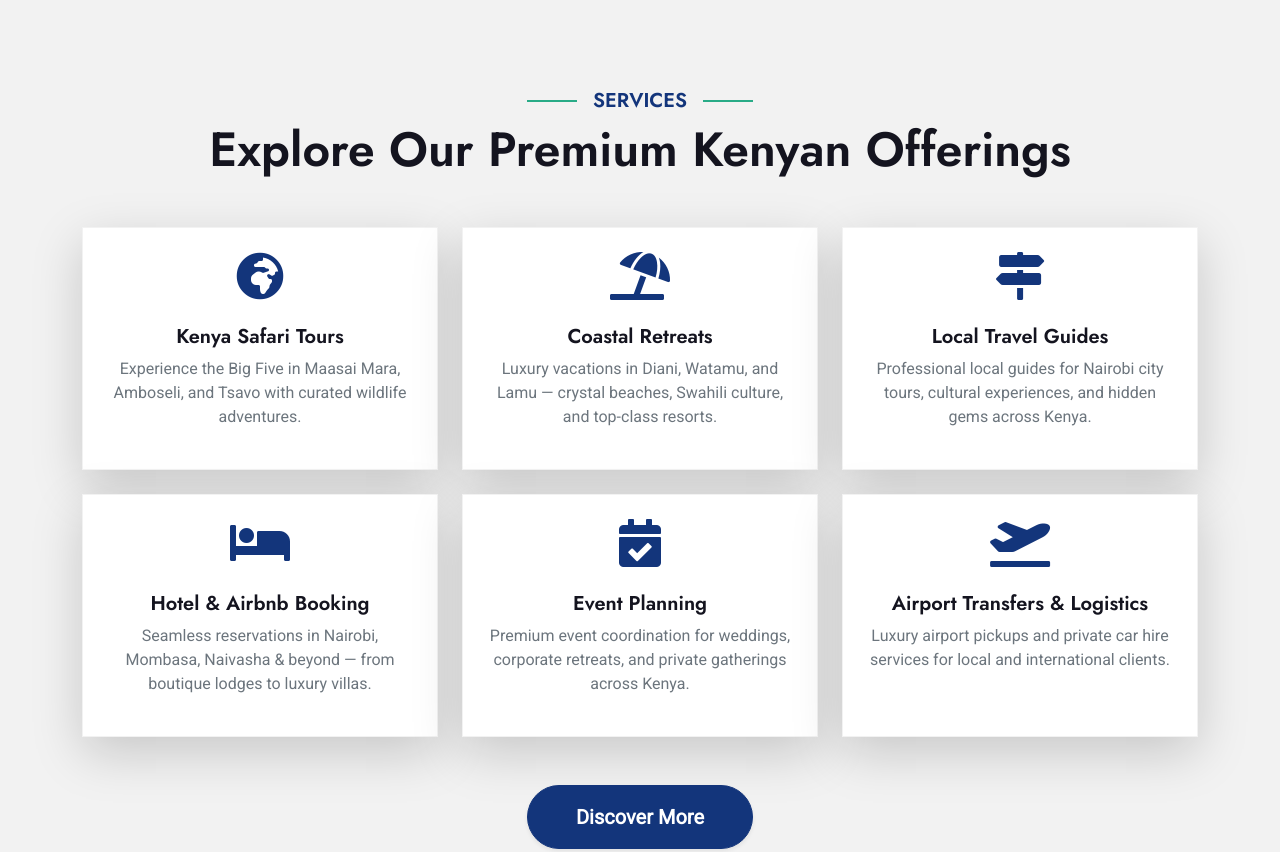
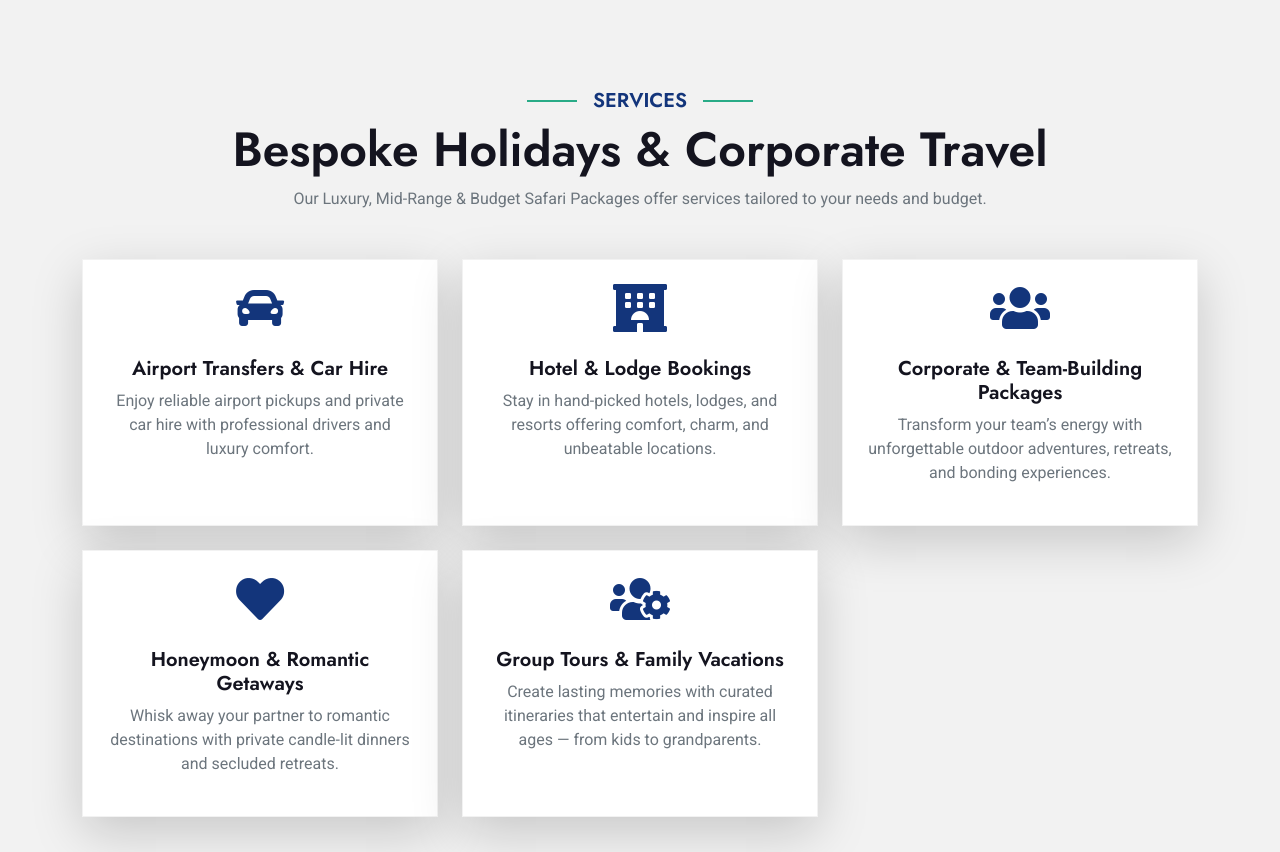
Before and after one commit to Anto-4ny/dickyways, a plain HTML site: page index.html in a window 1280 px wide. Shown: the part 1760-2612 px from the top of the page. Drawn offline with nearby package versions, Linux system fonts and the light colour scheme.

Commit message:
Update index.html

```diff
--- a/index.html
+++ b/index.html
@@ -283,70 +283,66 @@
   <div class="container py-5">
     <div class="text-center mb-5">
       <h5 class="section-title px-3 text-uppercase text-primary fw-bold">Services</h5>
-            <h1 class="display-5 fw-semibold">Explore Our Premium Kenyan Offerings</h1>
+      <h1 class="display-5 fw-semibold">Bespoke Holidays & Corporate Travel</h1>
+      <p class="text-muted">Our Luxury, Mid-Range & Budget Safari Packages offer services tailored to your needs and budget.</p>
     </div>
     <div class="row g-4">
       <!-- Service Item -->
       <div class="col-md-6 col-lg-4">
         <div class="bg-white shadow-lg border border-light rounded-4 p-4 h-100 text-center">
           <div class="mb-4 text-primary">
-                        <i class="fa fa-globe-africa fa-3x"></i>
+            <i class="fa fa-car fa-3x"></i>
           </div>
-                    <h5 class="fw-bold">Kenya Safari Tours</h5>
-                    <p class="text-muted">Experience the Big Five in Maasai Mara, Amboseli, and Tsavo with curated wildlife adventures.</p>
+          <h5 class="fw-bold">Airport Transfers & Car Hire</h5>
+          <p class="text-muted">Enjoy reliable airport pickups and private car hire with professional drivers and luxury comfort.</p>
         </div>
       </div>
+
       <!-- Service Item -->
       <div class="col-md-6 col-lg-4">
         <div class="bg-white shadow-lg border border-light rounded-4 p-4 h-100 text-center">
           <div class="mb-4 text-primary">
-                        <i class="fa fa-umbrella-beach fa-3x"></i>
+            <i class="fa fa-hotel fa-3x"></i>
           </div>
-                    <h5 class="fw-bold">Coastal Retreats</h5>
-                    <p class="text-muted">Luxury vacations in Diani, Watamu, and Lamu — crystal beaches, Swahili culture, and top-class resorts.</p>
+          <h5 class="fw-bold">Hotel & Lodge Bookings</h5>
+          <p class="text-muted">Stay in hand-picked hotels, lodges, and resorts offering comfort, charm, and unbeatable locations.</p>
         </div>
       </div>
+
       <!-- Service Item -->
       <div class="col-md-6 col-lg-4">
         <div class="bg-white shadow-lg border border-light rounded-4 p-4 h-100 text-center">
           <div class="mb-4 text-primary">
-                        <i class="fa fa-map-signs fa-3x"></i>
+            <i class="fa fa-users fa-3x"></i>
           </div>
-                    <h5 class="fw-bold">Local Travel Guides</h5>
-                    <p class="text-muted">Professional local guides for Nairobi city tours, cultural experiences, and hidden gems across Kenya.</p>
+          <h5 class="fw-bold">Corporate & Team-Building Packages</h5>
+          <p class="text-muted">Transform your team’s energy with unforgettable outdoor adventures, retreats, and bonding experiences.</p>
         </div>
       </div>
+
       <!-- Service Item -->
       <div class="col-md-6 col-lg-4">
         <div class="bg-white shadow-lg border border-light rounded-4 p-4 h-100 text-center">
           <div class="mb-4 text-primary">
-                        <i class="fa fa-bed fa-3x"></i>
+            <i class="fa fa-heart fa-3x"></i>
           </div>
-                    <h5 class="fw-bold">Hotel & Airbnb Booking</h5>
-                    <p class="text-muted">Seamless reservations in Nairobi, Mombasa, Naivasha & beyond — from boutique lodges to luxury villas.</p>
+          <h5 class="fw-bold">Honeymoon & Romantic Getaways</h5>
+          <p class="text-muted">Whisk away your partner to romantic destinations with private candle-lit dinners and secluded retreats.</p>
         </div>
       </div>
+
       <!-- Service Item -->
       <div class="col-md-6 col-lg-4">
         <div class="bg-white shadow-lg border border-light rounded-4 p-4 h-100 text-center">
           <div class="mb-4 text-primary">
-                        <i class="fa fa-calendar-check fa-3x"></i>
+            <i class="fa fa-users-cog fa-3x"></i>
           </div>
-                    <h5 class="fw-bold">Event Planning</h5>
-                    <p class="text-muted">Premium event coordination for weddings, corporate retreats, and private gatherings across Kenya.</p>
-                </div>
-            </div>
-            <!-- Service Item -->
-            <div class="col-md-6 col-lg-4">
-                <div class="bg-white shadow-lg border border-light rounded-4 p-4 h-100 text-center">
-                    <div class="mb-4 text-primary">
-                        <i class="fa fa-plane-departure fa-3x"></i>
-                    </div>
-                    <h5 class="fw-bold">Airport Transfers & Logistics</h5>
-                    <p class="text-muted">Luxury airport pickups and private car hire services for local and international clients.</p>
+          <h5 class="fw-bold">Group Tours & Family Vacations</h5>
+          <p class="text-muted">Create lasting memories with curated itineraries that entertain and inspire all ages — from kids to grandparents.</p>
         </div>
       </div>
     </div>
+
     <div class="text-center mt-5">
       <a class="btn btn-primary btn-lg rounded-pill px-5 py-3 shadow-sm" href="#more-services">Discover More</a>
     </div>
```
Lines whose indentation alone changed are shown as unchanged.
